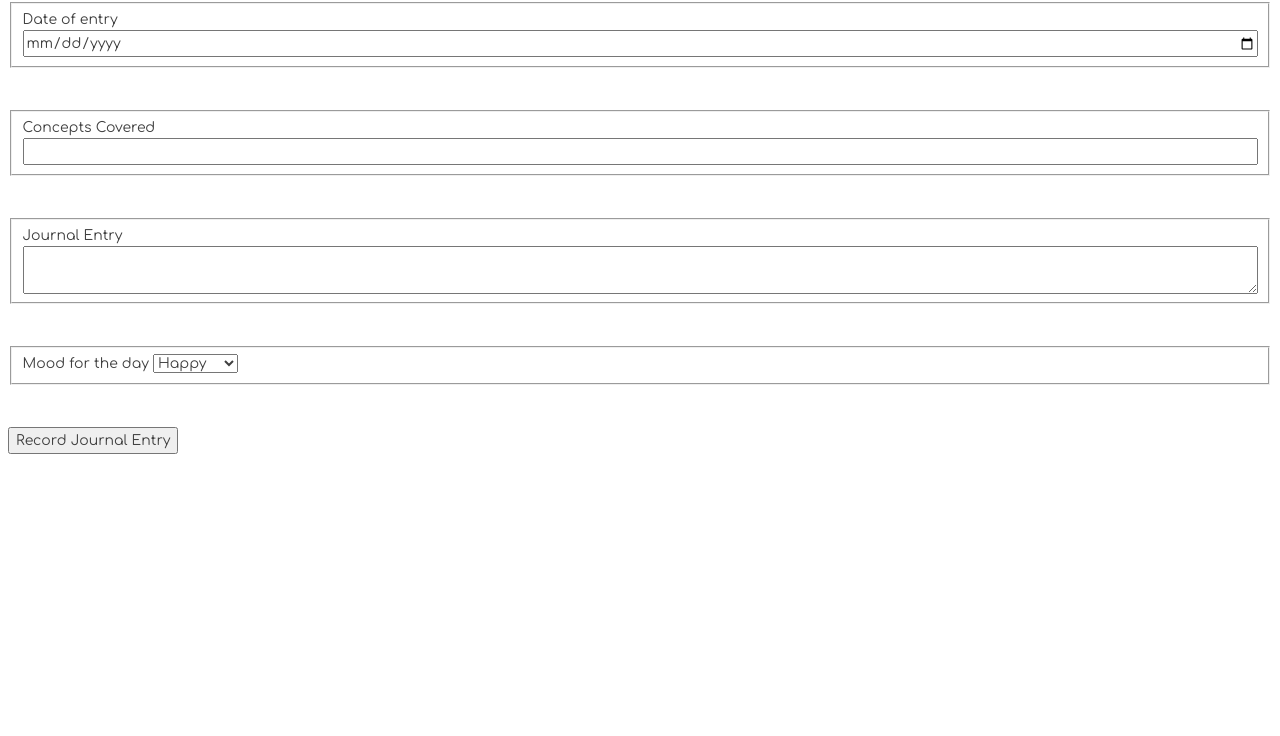
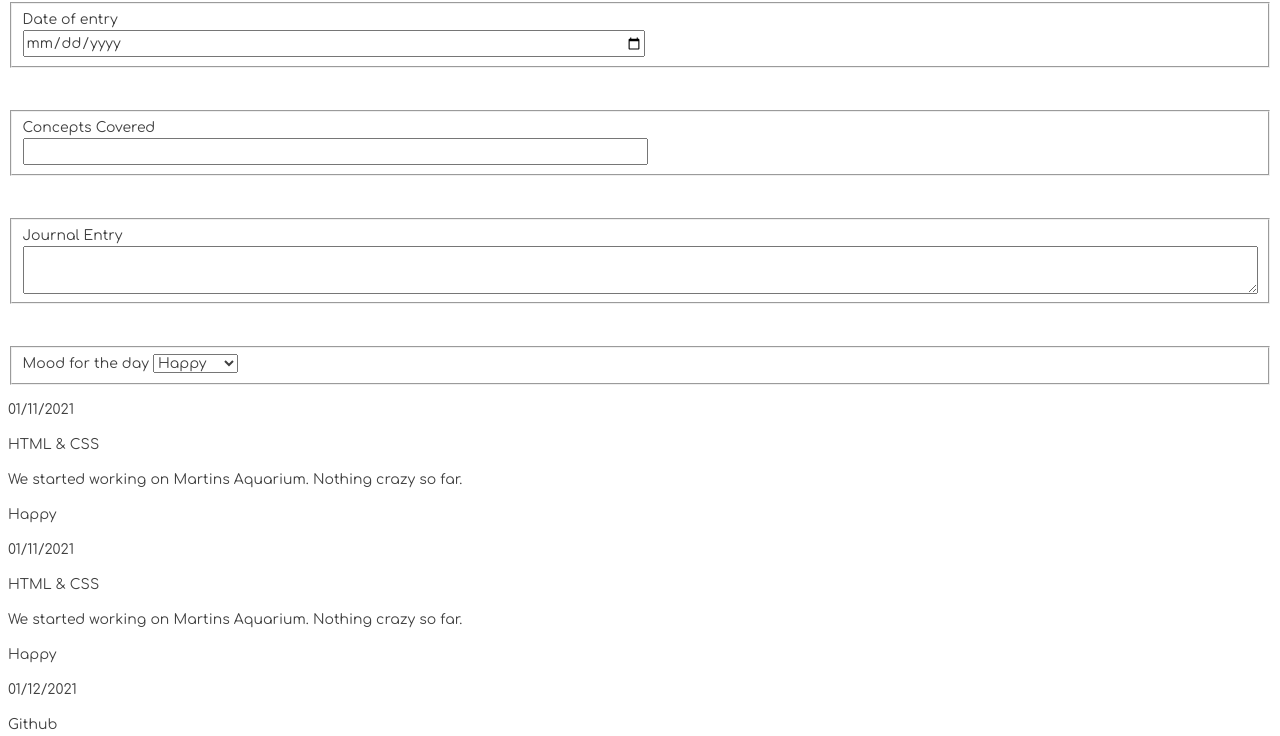
Before and after one commit to Thomas88s/Daily-Journal, a plain HTML site: page index.html in a window 1280 px wide. Shown: the part 64-800 px from the top of the page. Drawn offline with Linux system fonts and the light colour scheme; files that its build step writes are made by us from their sources; a web font is replaced by a local one.

Commit message:
finised with journal render

```diff
--- a/index.html
+++ b/index.html
@@ -2,13 +2,13 @@
 <!DOCTYPE html>
 <html lang="en">
 <head>
-    <link rel="stylesheet" href="main.css">
+
     <meta charset="UTF-8">
     <meta name="viewport" content="width=device-width, initial-scale=1.0">
     <title>Document</title>
+    <link rel="stylesheet" href="./styles/main.css">
 </head>
 <body>
-    <link rel="stylesheet" href="styles/main.css">
     <header>
          <h2>Daily Journal</h2>
     </header>
@@ -17,7 +17,7 @@
     <form action="">
         <fieldset class="date">
             <label for="journalDate">Date of entry</label>
-           <input type="date" name="journalDate" id="journalDate">
+           <input type="date" name="journalDate" id="journalDate" >
         </fieldset>
 
         <br></br>
@@ -31,7 +31,7 @@
 
         <fieldset class="entry">
             <label for="journalEntry">Journal Entry</label>
-            <textarea id="journalEntry" name="journalEntry" rows="2" cols="">
+            <textarea id="journalEntry" name="journalEntry" rows="2" >
             </textarea>
         </fieldset>
 
@@ -52,10 +52,10 @@
         </fieldset>
 
 
-
     </form>
 
-        <br></br>
+
+        <section class ="journalContainer"></section>
 
     </main>
 
@@ -63,6 +63,6 @@
         <button type="button">Record Journal Entry</button>
 
     </footer>
-    <scripts type="module" src=".scripts/main.js"></scripts>
+    <script type="module" src="./scripts/main.js"></script>
 </body>
 </html>
--- /dev/null
+++ b/scripts/JournalEntry.js
@@ -0,0 +1,15 @@
+/*
+ *  Purpose: To render a single journal entry as an
+ *           HTML representation of the data
+ */
+export const JournalEntryComponent = (entry) => {
+    return `
+        <section id="entry--${entry.id}" class="journalEntry">
+           <p class="entry__date">${entry.date}</p>
+           <p class=entry__concept">${entry.concept}</p>
+           <p class="entry__text">${entry.entry}</p>
+           <p class="entry__mood">${entry.mood}</p>
+
+        </section>
+    `
+}
--- /dev/null
+++ b/scripts/JournalEntryList.js
@@ -0,0 +1,27 @@
+
+import { useJournalEntries } from "./JournalDataProvider.js"
+import { JournalEntryComponent } from "./JournalEntry.js"
+
+// DOM reference to where all entries will be rendered
+const entryLog = document.querySelector(".journalContainer")
+export const EntryListComponent = () => {
+    let journalHTMLRepresentation = "";
+    // Use the journal entry data from the data provider component
+
+    const entries = useJournalEntries()
+
+    for (const entry of entries) {
+
+
+        journalHTMLRepresentation += JournalEntryComponent(entry)
+
+        /*
+            Invoke the component that returns an
+            HTML representation of a single entry
+        */
+       entryLog.innerHTML +=`
+       <article class="journalContainer">
+       ${journalHTMLRepresentation}
+    </article> `
+    }
+}
--- a/scripts/main.js
+++ b/scripts/main.js
@@ -1,2 +1,5 @@
-console.log("Welcome to the main module")
-console.log("Welcome to the main module")
+
+
+
+import{EntryListComponent} from "./JournalEntryList.js"
+EntryListComponent()
--- a/styles/main.css
+++ b/styles/main.css
@@ -10,13 +10,12 @@ textarea {
 	color: #404040;
 	font-family: "Comfortaa", Arial, sans-serif;
 	font-size: 14px;
-	line-height: 1.5;
+    line-height: 1.5;
 }
 
 h1,h2,h3,h4,h5,h6 {
   font-family: "Patua One" serif;
 }
-
  .date {
 	display:flex;
     flex-direction:column;
@@ -29,3 +28,6 @@ h1,h2,h3,h4,h5,h6 {
     display:flex;
     flex-direction: column;
 }
+input {
+width: 50%;
+}
```
Also changed, not shown: scripts/JournalDataProvider.js (+1 -9 lines).
